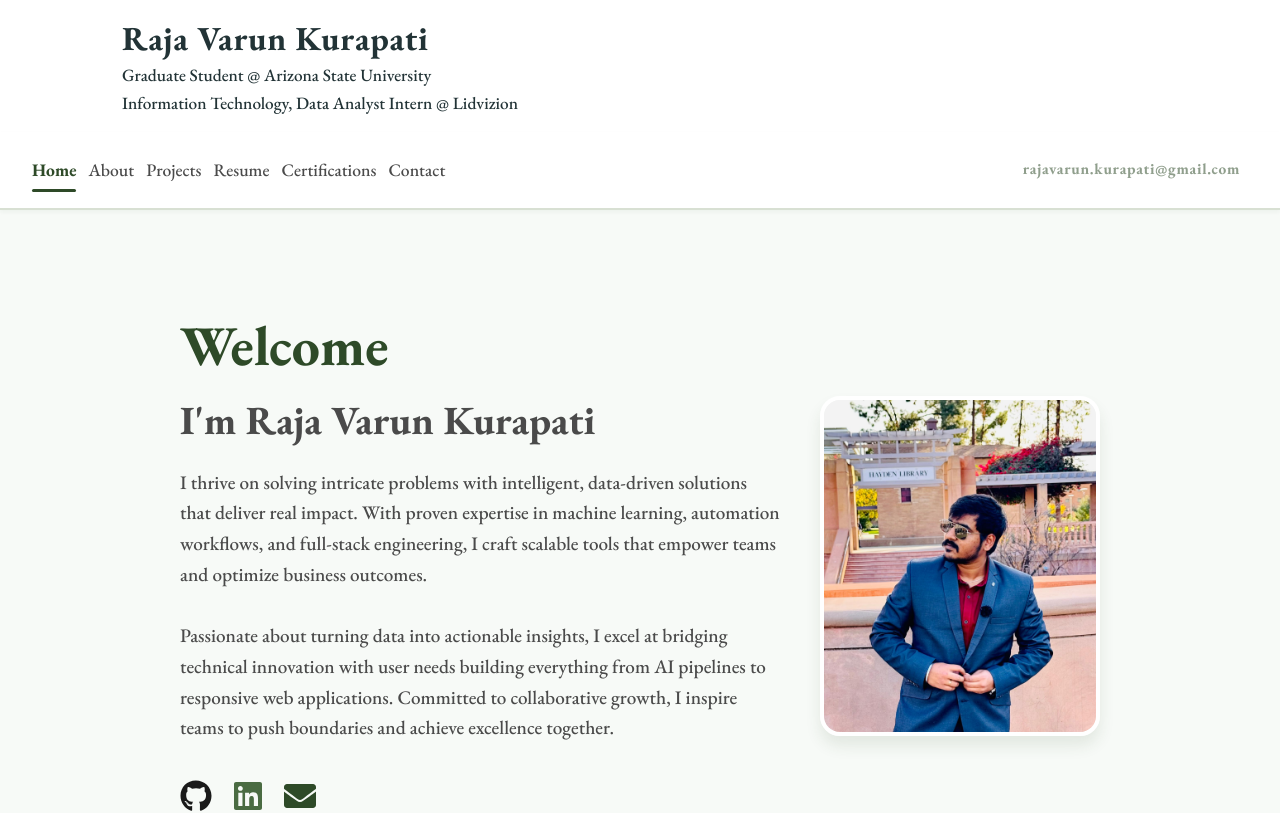
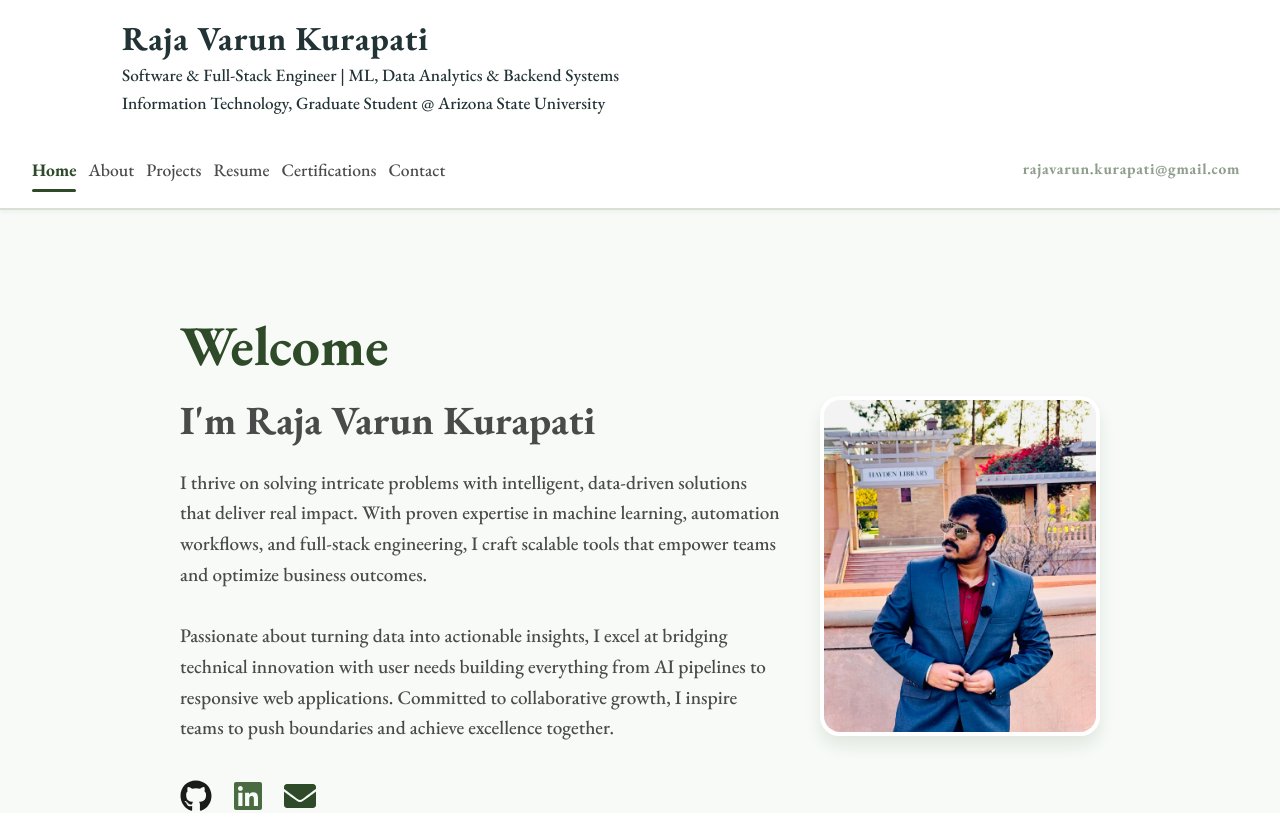
Before and after one commit to rajavarun1406/Raja-Varun-Portfolio, a React (Create React App) app: page / in a window 1280 px wide. Shown: the top 813 px of the page. Built offline with nearby package versions, Linux system fonts and the light colour scheme.

Commit message:
Update portfolio Headline

```diff
--- a/src/components/Header.js
+++ b/src/components/Header.js
@@ -7,8 +7,8 @@ export default function Header() {
       <div className="header-container">
         <h1 className="site-title">Raja Varun Kurapati</h1>
         <div className="site-subtitle">
-          Graduate Student @ Arizona State University<br />
-          Information Technology, Data Analyst Intern @ Lidvizion
+          Software & Full-Stack Engineer | ML, Data Analytics & Backend Systems<br />
+          Information Technology, Graduate Student @ Arizona State University
         </div>
       </div>
     </header>
```
